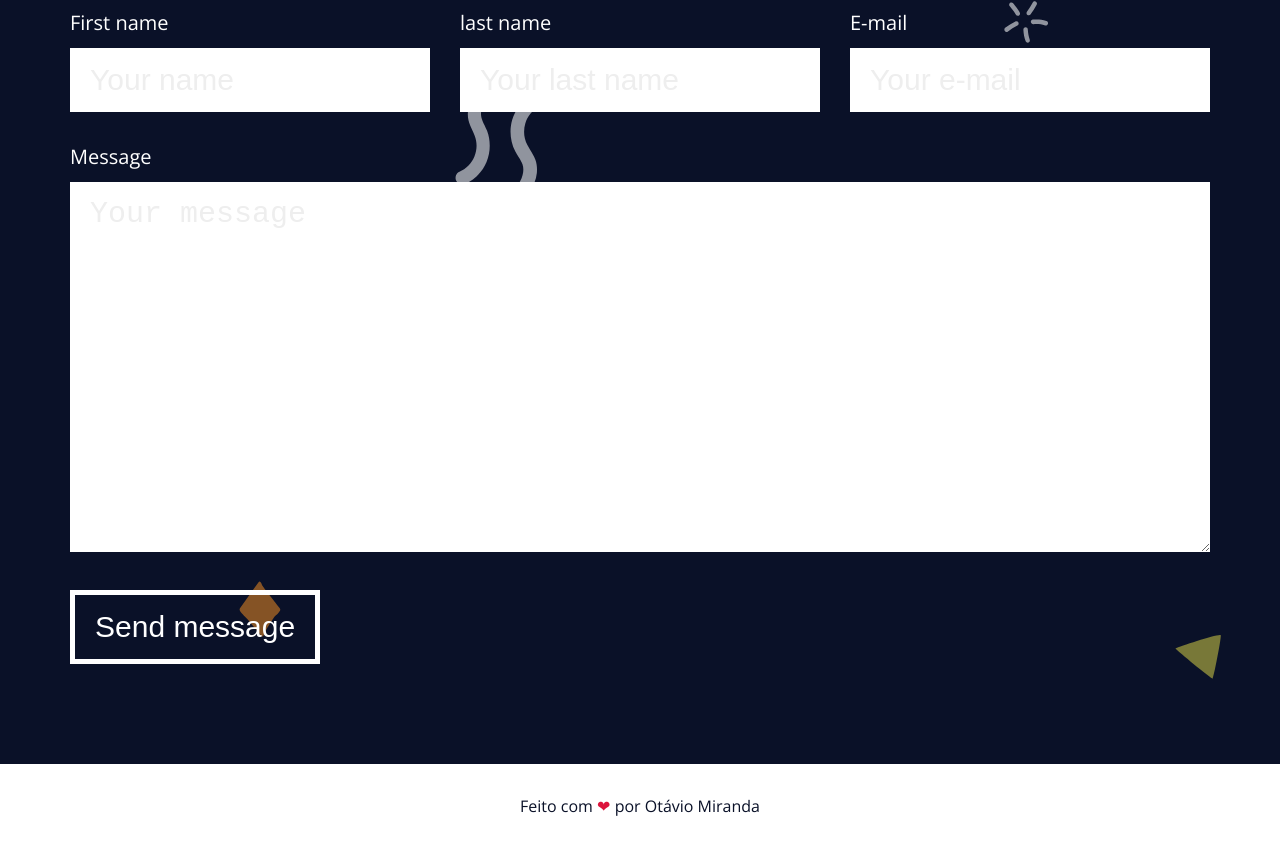
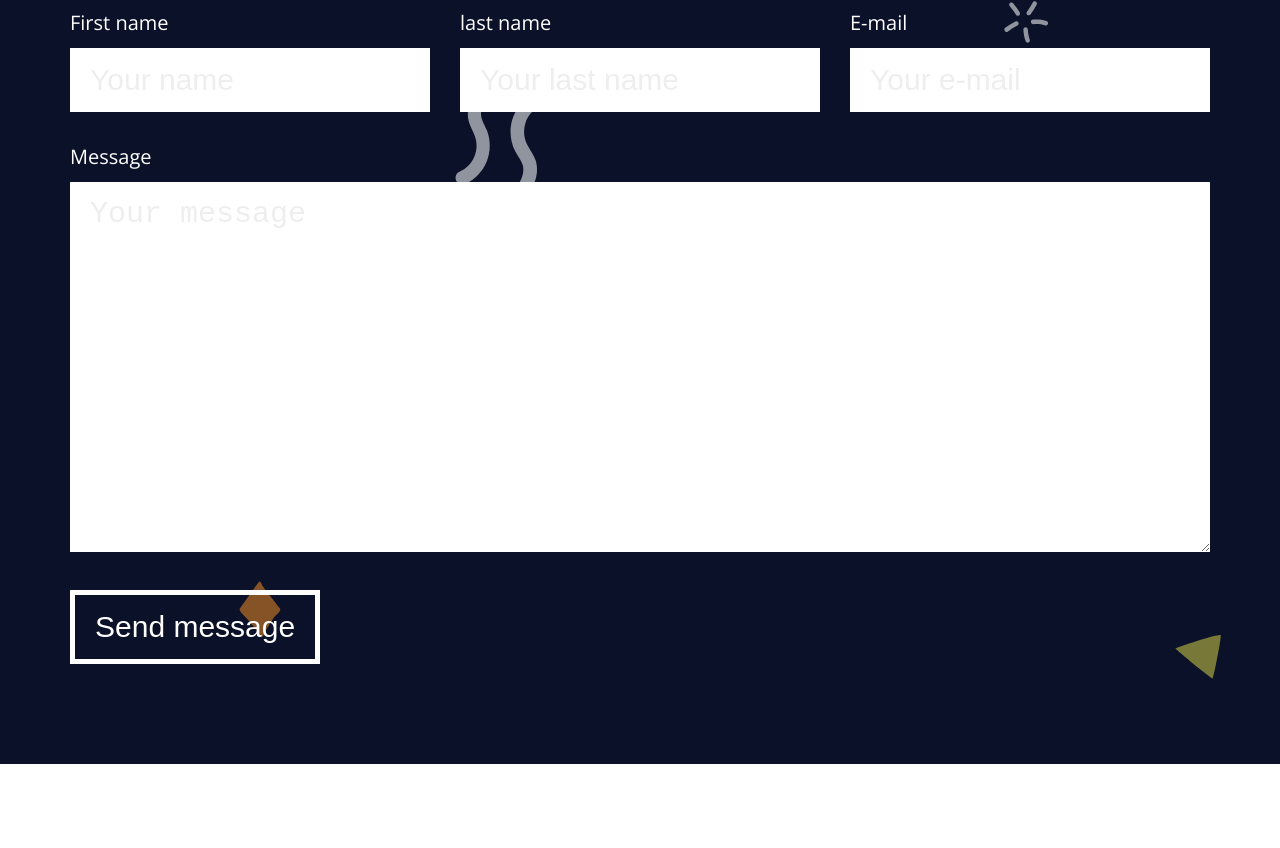
Before and after one commit to FernandoBalbino/Landing-page, a plain HTML site: page index.html in a window 1280 px wide. Shown: the part 6177-7025 px from the top of the page. After the commit the page ends 6941 px from the top, so only its background shows below. Drawn offline with nearby package versions, Linux system fonts and the light colour scheme.

Commit message:
Update index.html

```diff
--- a/index.html
+++ b/index.html
@@ -262,10 +262,6 @@
   </section>
 
 
-  <footer id="footer" class="footer white-bg">
-    <p><a rel="nofollow" target="_blank" href="https://beacons.page/otaviomiranda">Feito com <span class="heart">❤</span> por Otávio Miranda</a></p>
-  </footer>
-
   <a class="back-to-top" href="#">➤</a>
 </body>
 
```
